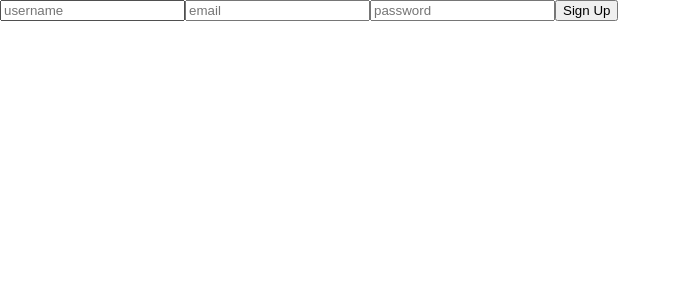
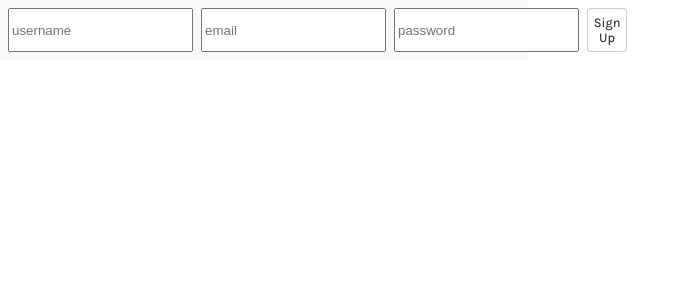
Before and after one commit to hasan-q/workout-planner, a React (Vite) app in the folder frontend/: page /register in a window 1280 px wide. Shown: the top 300 px of the page, without its empty margins (0-690 px from the left). Built offline with nearby package versions, Linux system fonts and the light colour scheme.

Commit message:
chore: improve button appearance in pages.css

```diff
--- a/frontend/src/components/pages.css
+++ b/frontend/src/components/pages.css
@@ -12,19 +12,45 @@ h1 {
     font-weight: 400;
 }
 
-.form-container {
+.exercises {
+    padding: 16px;
+}
+
+form {
     display: flex;
+    flex-direction: row;
     gap: 8px;
     padding: 8px;
     background-color: #F8F8F8;
     max-width: 40%;
-    margin: 16px;
-}
-
-.exercises-list {
-    padding: 8px;
+    margin-bottom: 16px;
+    font-family: 'Karla', sans-serif;
 }
 
 table {
     border-spacing: 8px;
+    background-color: #F8F8F8;
+    width: 35%;
 }
+
+input {
+    gap:16px;
+}
+
+button {
+    align-self: flex-start;
+    border-radius: 4px;
+    background-color: #FFFFFF;
+    border: 1px solid #7e7e7e68;
+    font-family: 'Karla', sans-serif;
+    font-weight: 500;
+    padding: 6px;
+    color: #2C3838;
+    transform: scaleX(0.95);
+    transform-origin: left;
+}
+
+button:hover {
+    box-shadow: 0 1px 2px rgba(0, 0, 0, 0.2);
+}
+/* Add: button styling for all forms */
--- a/frontend/src/pages/ExercisesPage.jsx
+++ b/frontend/src/pages/ExercisesPage.jsx
@@ -65,7 +65,8 @@ export default function ExercisesPage() {
     }
 
     return (
-        <div className="Exercises">
+        <div className="exercises">
+            <h2 className="title-text">Add a new exercise</h2>
             <div className="form-container">
                 <ExerciseForm onSubmit={handleAddExercise} />
             </div>
@@ -74,6 +75,7 @@ export default function ExercisesPage() {
                 <p>Loading...</p>
             ) : (
                 <div className="exercises-list">
+                    <h2 className="title-text">Your Exercises</h2>
                     <ExercisesList
                         exercises={exercises}
                         onEdit={setSelectedExercise}
```
